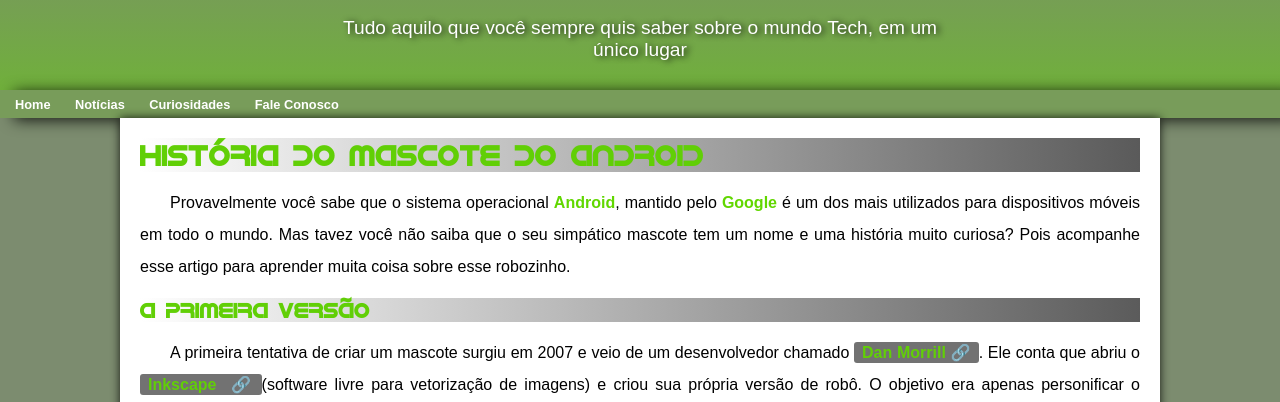
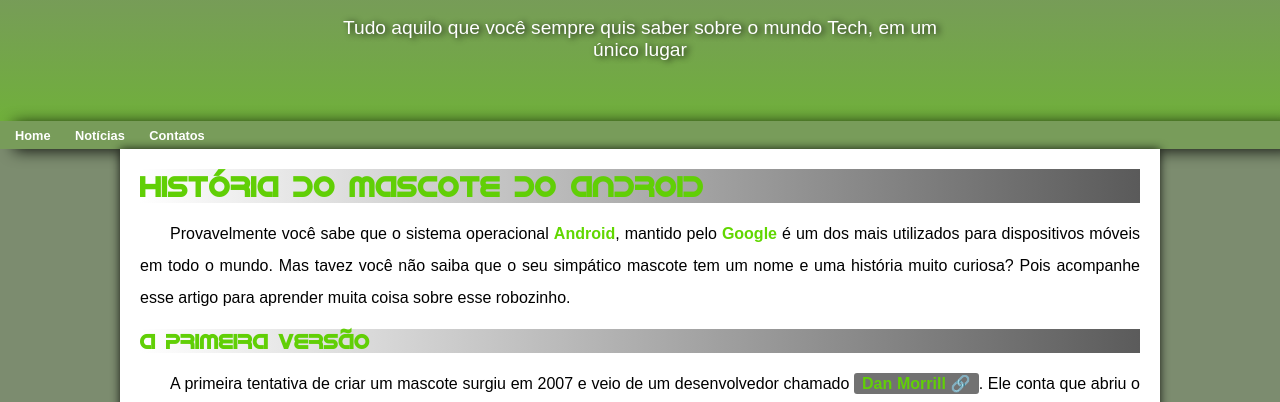
Before and after one commit to Willian-martin/projeto-android, a plain HTML site: page index.html in a window 1280 px wide. Shown: the part 100-502 px from the top of the page. Drawn offline with Linux system fonts and the light colour scheme; files whose address does not match are found by name.

Commit message:
problemas corrigidos

```diff
--- a/estilo/style.css
+++ b/estilo/style.css
@@ -64,6 +64,7 @@ header > p{
     max-width: 600px;
     padding-left: 10px;
     padding-right: 10px;
+    padding-bottom: 60px;
     margin: auto;
     text-shadow: 3px 1px 6px  rgba(0, 0, 0, 0.836);
 }
--- a/index.html
+++ b/index.html
@@ -16,8 +16,8 @@
     <nav>
         <a href="#">Home</a>
         <a href="#">Notícias</a>
-        <a href="#">Curiosidades</a>
-        <a href="#">Fale Conosco</a>
+        <a href="#">Contatos</a>
+
     </nav>
     <main>
         <article>
```
